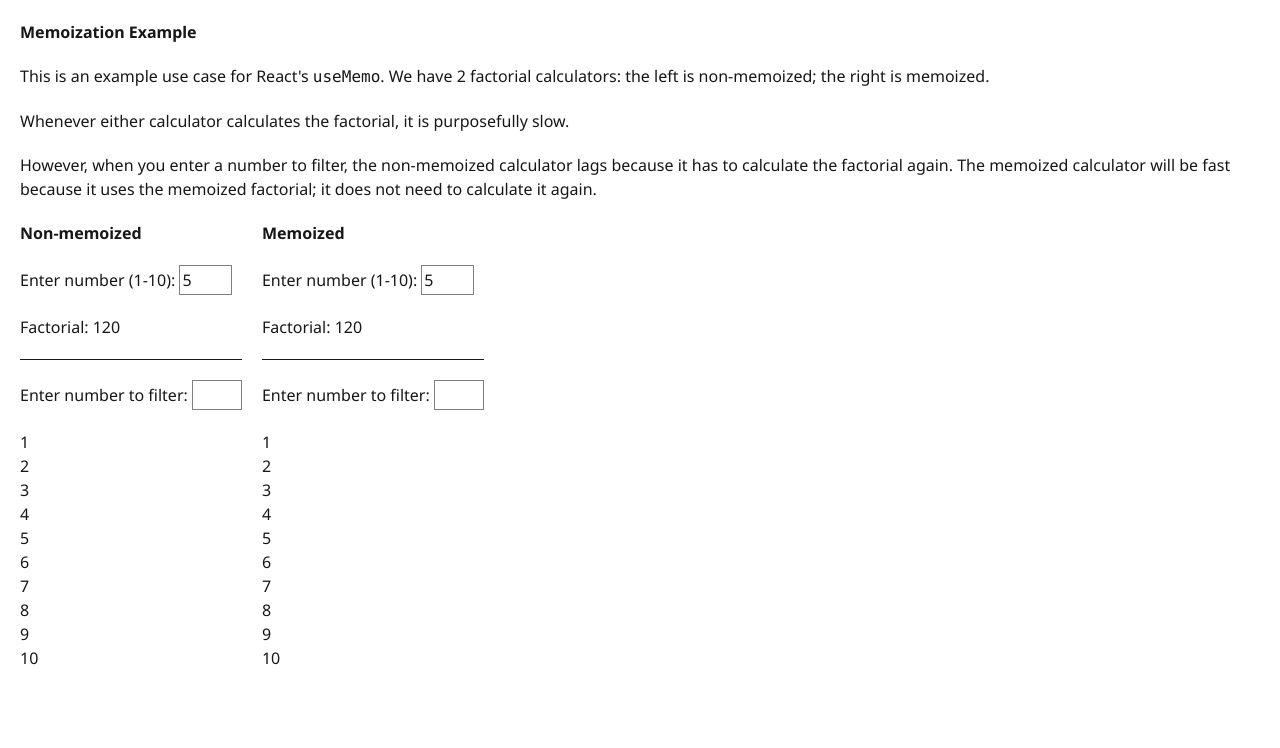
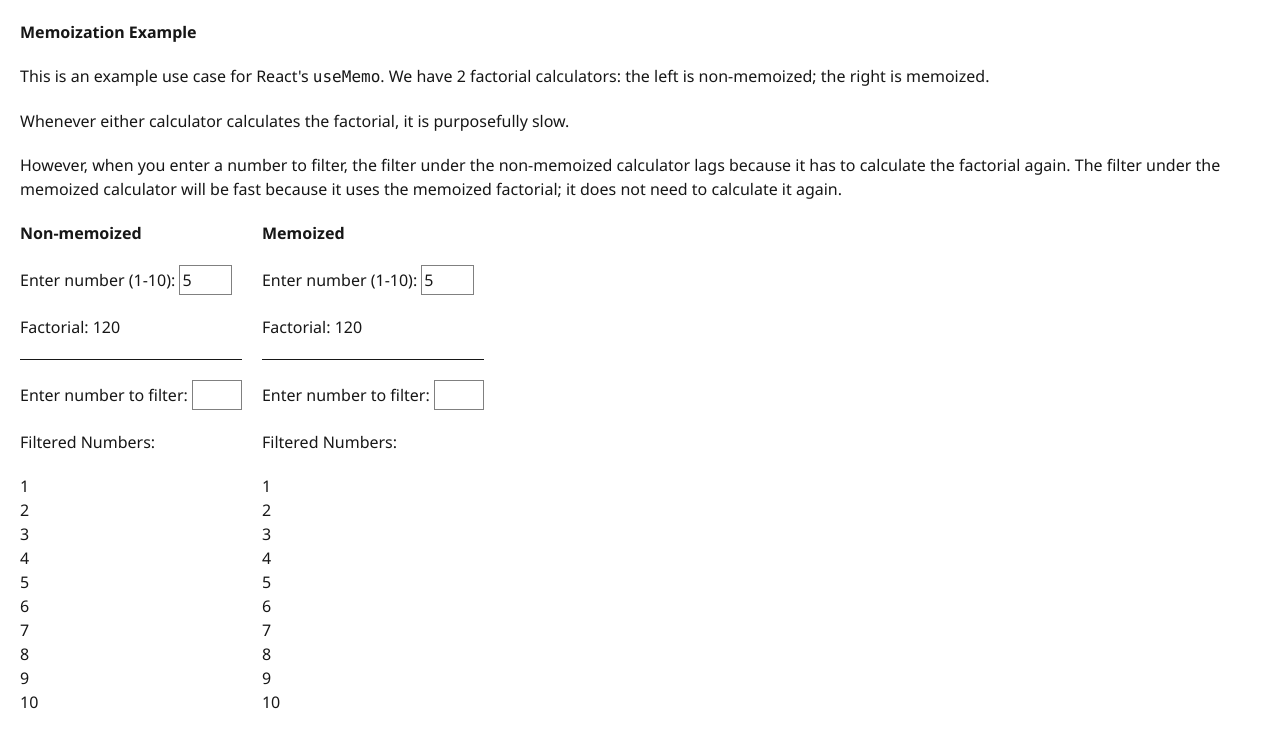
Before and after one commit to Zhusufeng/supreme-disco, a Next.js app: page /useMemo in a window 1280 px wide. Shown: the top 748 px of the page. Built offline with nearby package versions, Linux system fonts and the light colour scheme.

Commit message:
Add more labels to Calculator

```diff
--- a/app/useMemo/Calculator.tsx
+++ b/app/useMemo/Calculator.tsx
@@ -24,8 +24,8 @@ const Calculator = (props: CalculatorProps) => {
         Enter number (1-10):{" "}
         <input
           type="number"
-          min="0"
-          max="10"
+          min={1}
+          max={10}
           value={count}
           onChange={e => setCount(Number(e.target.value))}
           style={{ border: "1px solid gray", padding: "2px" }}
@@ -46,6 +46,7 @@ const Calculator = (props: CalculatorProps) => {
         />
       </label>
 
+      <h3>Filtered Numbers: </h3>
       <ul>
         {filtered.map(num => (
           <li key={num}>{num}</li>
--- a/app/useMemo/page.tsx
+++ b/app/useMemo/page.tsx
@@ -30,10 +30,11 @@ const UseMemoDemo = () => {
           purposefully slow.
         </p>
         <p>
-          However, when you enter a number to filter, the non-memoized
-          calculator lags because it has to calculate the factorial again. The
-          memoized calculator will be fast because it uses the memoized
-          factorial; it does not need to calculate it again.
+          However, when you enter a number to filter, the filter under the
+          non-memoized calculator lags because it has to calculate the factorial
+          again. The filter under the memoized calculator will be fast because
+          it uses the memoized factorial; it does not need to calculate it
+          again.
         </p>
       </div>
 
```
